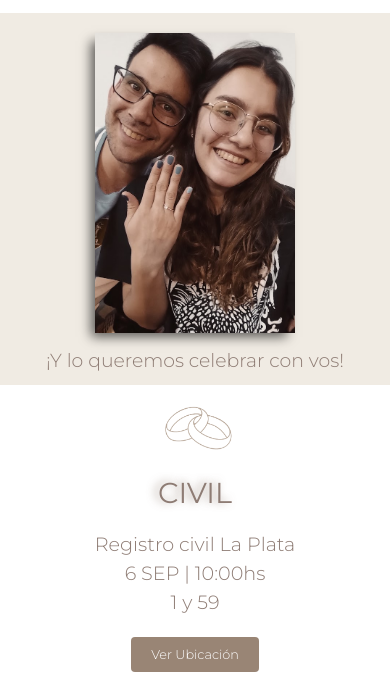
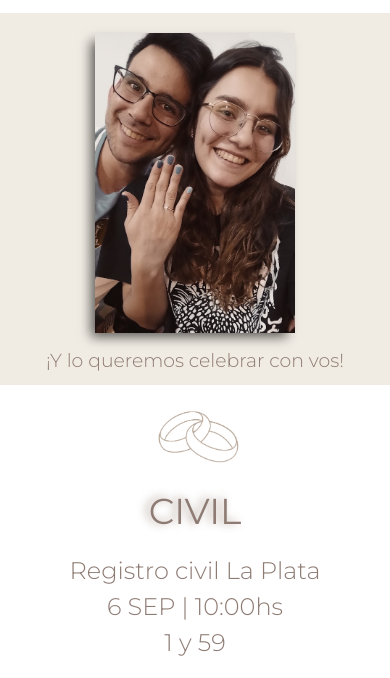
Before and after one commit to DelfinaJaime/invitacion-casamiento, a plain HTML site: page index.html in a window 390 px wide. Shown: the part 398-1076 px from the top of the page. Drawn offline with nearby package versions, Linux system fonts and the light colour scheme; a web font is replaced by a local one.

Commit message:
correccion de tamaños civil

```diff
--- a/css/styles.css
+++ b/css/styles.css
@@ -446,15 +446,15 @@ p{
 /* CIVIL */
 
 .Civil{
-    font-size: 1.2rem;
+    font-size: 1.5rem;
 }
 .Civil img{
-    width: 75px;
+    width: 90px;
 }
 
 .Civil .ubicacion-btn {
-    padding: 10px 20px;
-    font-size: 0.8rem;
+    padding: 15px 25px;
+    font-size: 1rem;
 }
 }
 
```
